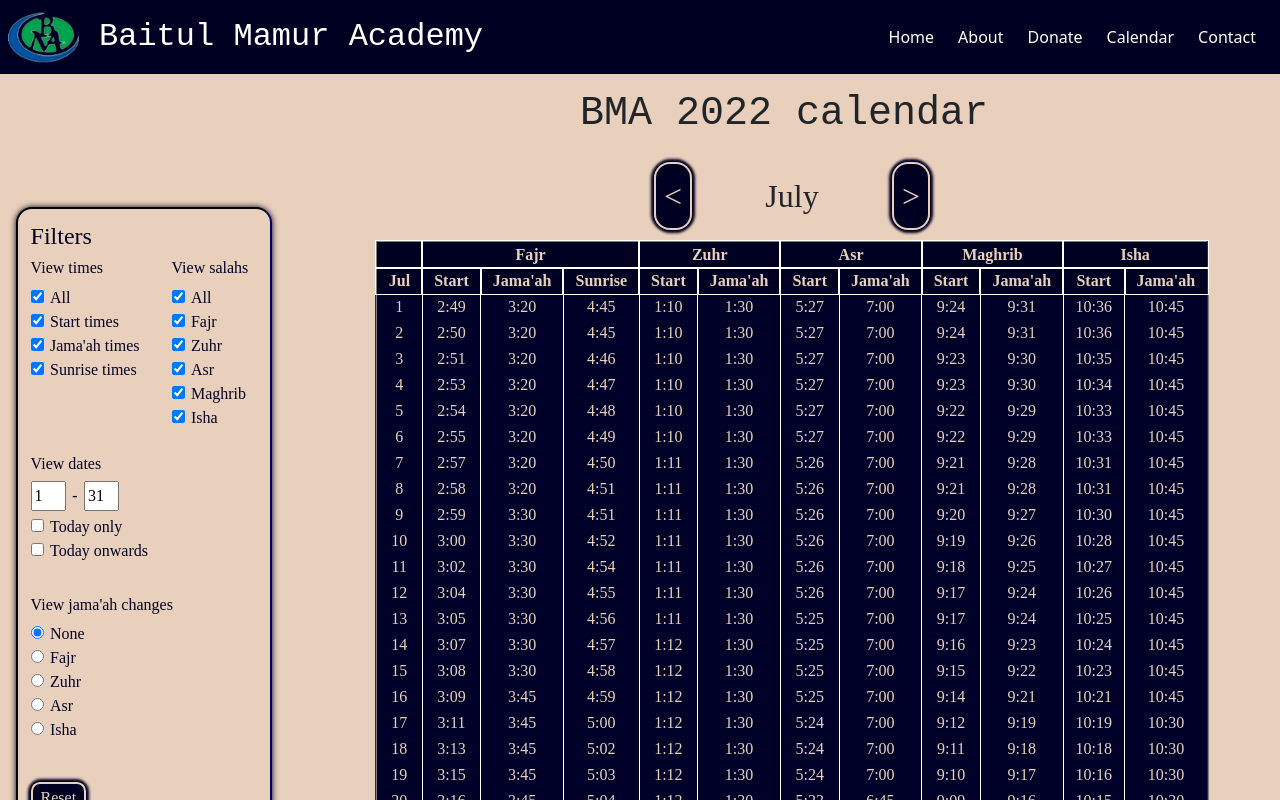
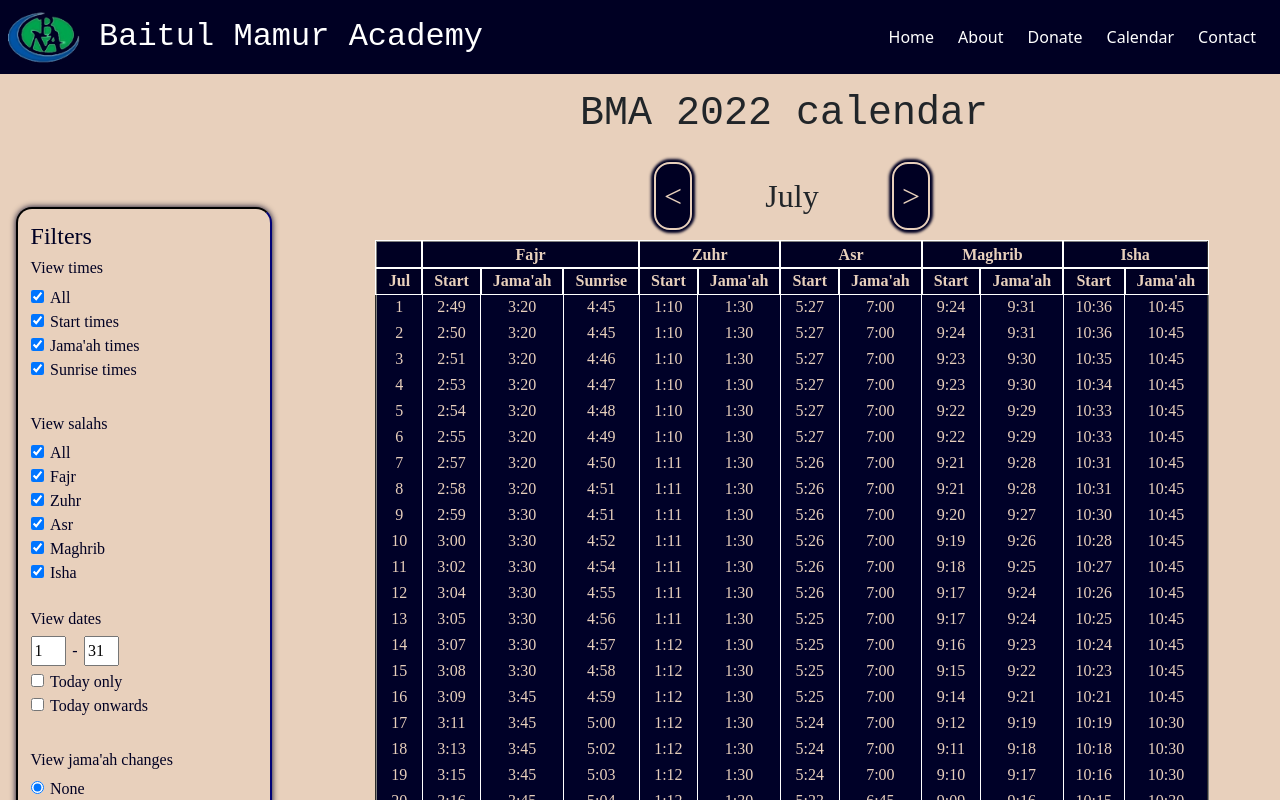
Before and after one commit to Habib-aw/bma-website-old, a React (Create React App) app: page /calendar in a window 1280 px wide. Shown: the top 800 px of the page. Built offline with nearby package versions, Linux system fonts and the light colour scheme.

Commit message:
column calendar

```diff
--- a/src/Components/Calendar/calendar.css
+++ b/src/Components/Calendar/calendar.css
@@ -195,6 +195,11 @@ td,th{
         width: 2rem;
     }
 }
+@media only screen and (min-width:1200px) {
+    .dates-changes,.times-salahs,.checkbox{
+        flex-direction: column;
+    }
+}
 @media only screen and (max-width:1200px) {
     .calendar-filter{
         flex-direction: column;
```
